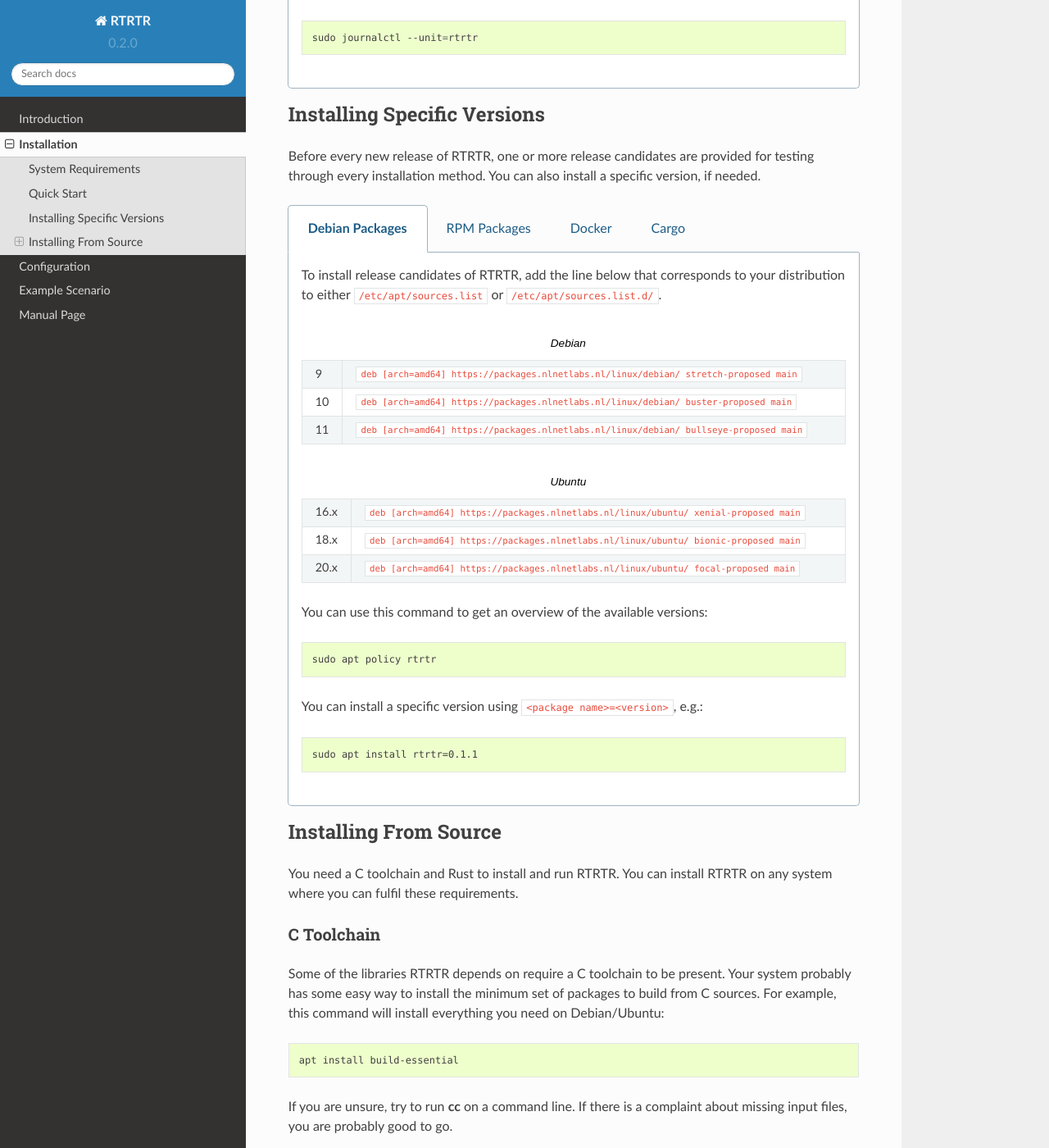
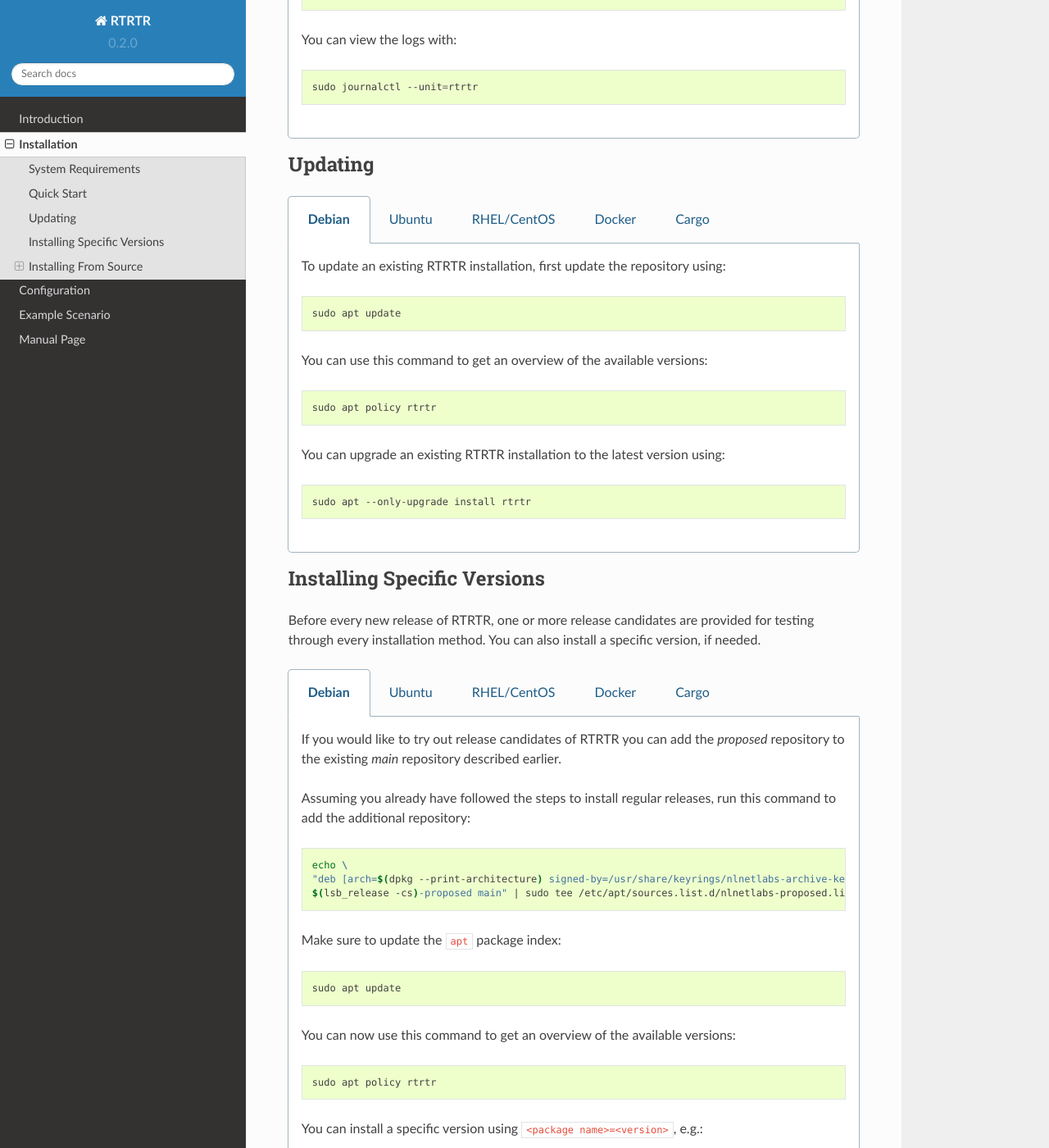
Before and after one commit to NLnetLabs/rtrtr, a Sphinx documentation site: the page built from source/installation.rst, in a window 1280 px wide and 1400 px high, scrolled down 1431 px. Shown: the whole window at 82% size. Built offline with Sphinx 7.4.7 and the Read the Docs theme 2.0.0, drawn with Linux system fonts in a browser that asks for light colours; some of the changed text lies outside the part shown.

Commit message:
Update instructions to match Routinator

```diff
--- a/source/installation.rst
+++ b/source/installation.rst
@@ -16,46 +16,48 @@
 
 .. tabs::
 
-   .. group-tab:: Debian Packages
+   .. group-tab:: Debian
 
-       If you have a machine with an amd64/x86_64 architecture running a recent
-       Debian or Ubuntu distribution, you can install RTRTR from our `software
-       package repository <https://packages.nlnetlabs.nl>`_. To use it, add the
-       line below that corresponds to your distribution to either
-       :file:`/etc/apt/sources.list` or :file:`/etc/apt/sources.list.d/`.
+       If you have a machine with an amd64/x86_64 architecture running Debian 9,
+       10 or 11, you can install RTRTR from our `software package
+       repository <https://packages.nlnetlabs.nl>`_.
 
-       .. list-table:: Debian
-          :widths: 1 15
-
-          *  -  9
-             -  ``deb [arch=amd64] https://packages.nlnetlabs.nl/linux/debian/ stretch main``
-          *  -  10
-             -  ``deb [arch=amd64] https://packages.nlnetlabs.nl/linux/debian/ buster main``
-          *  -  11
-             -  ``deb [arch=amd64] https://packages.nlnetlabs.nl/linux/debian/ bullseye main``
-
-       .. list-table:: Ubuntu
-          :widths: 1 15
-
-          *  -  16.x
-             -  ``deb [arch=amd64] https://packages.nlnetlabs.nl/linux/ubuntu/ xenial main``
-          *  -  18.x
-             -  ``deb [arch=amd64] https://packages.nlnetlabs.nl/linux/ubuntu/ bionic main``
-          *  -  20.x
-             -  ``deb [arch=amd64] https://packages.nlnetlabs.nl/linux/ubuntu/ focal main``
-
-       Then run the following commands to add the public key and update the
-       repository list:
-
-       .. code-block:: text
-
-          wget -qO- https://packages.nlnetlabs.nl/aptkey.asc | sudo apt-key add -
-          sudo apt update
-
-       You can then install RTRTR by running:
+       First update the ``apt`` package index:
 
        .. code-block:: bash
 
+          sudo apt update
+
+       Then install packages to allow ``apt`` to use a repository over HTTPS:
+
+       .. code-block:: bash
+
+          sudo apt install \
+            ca-certificates \
+            curl \
+            gnupg \
+            lsb-release
+
+       Add the GPG key from NLnet Labs:
+
+       .. code-block:: bash
+
+          curl -fsSL https://packages.nlnetlabs.nl/aptkey.asc | sudo gpg --dearmor -o /usr/share/keyrings/nlnetlabs-archive-keyring.gpg
+
+       Now, use the following command to set up the *main* repository:
+
+       .. code-block:: bash
+
+          echo \
+          "deb [arch=$(dpkg --print-architecture) signed-by=/usr/share/keyrings/nlnetlabs-archive-keyring.gpg] https://packages.nlnetlabs.nl/linux/debian \
+          $(lsb_release -cs) main" | sudo tee /etc/apt/sources.list.d/nlnetlabs.list > /dev/null
+
+       After updating the ``apt`` package index you can then install RTRTR by
+       running:
+
+       .. code-block:: bash
+
+          sudo apt update
           sudo apt install rtrtr
 
        You can now configure RTRTR by editing :file:`/etc/rtrtr.conf` and start
@@ -73,12 +75,71 @@
 
           sudo journalctl --unit=rtrtr
 
-   .. group-tab:: RPM Packages
+   .. group-tab:: Ubuntu
+
+       If you have a machine with an amd64/x86_64 architecture running Ubuntu
+       16.x, 18.x, or 20.x, you can install RTRTR from our `software
+       package repository <https://packages.nlnetlabs.nl>`_.
+
+       First update the ``apt`` package index:
+
+       .. code-block:: bash
+
+          sudo apt update
+
+       Then install packages to allow ``apt`` to use a repository over HTTPS:
+
+       .. code-block:: bash
+
+          sudo apt install \
+            ca-certificates \
+            curl \
+            gnupg \
+            lsb-release
+
+       Add the GPG key from NLnet Labs:
+
+       .. code-block:: bash
+
+          curl -fsSL https://packages.nlnetlabs.nl/aptkey.asc | sudo gpg --dearmor -o /usr/share/keyrings/nlnetlabs-archive-keyring.gpg
+
+       Now, use the following command to set up the *main* repository:
+
+       .. code-block:: bash
+
+          echo \
+          "deb [arch=$(dpkg --print-architecture) signed-by=/usr/share/keyrings/nlnetlabs-archive-keyring.gpg] https://packages.nlnetlabs.nl/linux/ubuntu \
+          $(lsb_release -cs) main" | sudo tee /etc/apt/sources.list.d/nlnetlabs.list > /dev/null
+
+       After updating the ``apt`` package index you can then install RTRTR by
+       running:
+
+       .. code-block:: bash
+
+          sudo apt update
+          sudo apt install rtrtr
+
+       You can now configure RTRTR by editing :file:`/etc/rtrtr.conf` and start
+       it with ``sudo systemctl enable --now rtrtr``.
+
+       You can check the status of RTRTR with:
+
+       .. code-block:: bash
+
+          sudo systemctl status rtrtr
+
+       You can view the logs with:
+
+       .. code-block:: bash
+
+          sudo journalctl --unit=rtrtr
+
+   .. group-tab:: RHEL/CentOS
 
        If you have a machine with an amd64/x86_64 architecture running a
-       :abbr:`RHEL (Red Hat Enterprise Linux)`/CentOS 7 or 8 distribution, you
-       can install RTRTR from our `software package repository
-       <https://packages.nlnetlabs.nl>`_.
+       :abbr:`RHEL (Red Hat Enterprise Linux)`/CentOS 7 or 8 distribution, or a
+       compatible OS such as Rocky Linux, you can install RTRTR from our
+       `software package repository <https://packages.nlnetlabs.nl>`_.
 
        To use this repository, create a file named
        :file:`/etc/yum.repos.d/nlnetlabs.repo`, enter this configuration and
@@ -187,40 +248,19 @@
           rustup update
           cargo install --locked --force rtrtr
 
-Installing Specific Versions
-----------------------------
-
-Before every new release of RTRTR, one or more release candidates are provided
-for testing through every installation method. You can also install a specific
-version, if needed.
+Updating
+--------
 
 .. tabs::
 
-   .. group-tab:: Debian Packages
+   .. group-tab:: Debian
 
-       To install release candidates of RTRTR, add the line below that
-       corresponds to your distribution to either :file:`/etc/apt/sources.list`
-       or :file:`/etc/apt/sources.list.d/`.
+       To update an existing RTRTR installation, first update the
+       repository using:
 
-       .. list-table:: Debian
-          :widths: 1 15
+       .. code-block:: text
 
-          *  -  9
-             -  ``deb [arch=amd64] https://packages.nlnetlabs.nl/linux/debian/ stretch-proposed main``
-          *  -  10
-             -  ``deb [arch=amd64] https://packages.nlnetlabs.nl/linux/debian/ buster-proposed main``
-          *  -  11
-             -  ``deb [arch=amd64] https://packages.nlnetlabs.nl/linux/debian/ bullseye-proposed main``
-
-       .. list-table:: Ubuntu
-          :widths: 1 15
-
-          *  -  16.x
-             -  ``deb [arch=amd64] https://packages.nlnetlabs.nl/linux/ubuntu/ xenial-proposed main``
-          *  -  18.x
-             -  ``deb [arch=amd64] https://packages.nlnetlabs.nl/linux/ubuntu/ bionic-proposed main``
-          *  -  20.x
-             -  ``deb [arch=amd64] https://packages.nlnetlabs.nl/linux/ubuntu/ focal-proposed main``
+          sudo apt update
 
        You can use this command to get an overview of the available versions:
 
@@ -228,17 +268,153 @@
 
           sudo apt policy rtrtr
 
+       You can upgrade an existing RTRTR installation to the latest version
+       using:
+
+       .. code-block:: text
+
+          sudo apt --only-upgrade install rtrtr
+
+   .. group-tab:: Ubuntu
+
+       To update an existing RTRTR installation, first update the
+       repository using:
+
+       .. code-block:: text
+
+          sudo apt update
+
+       You can use this command to get an overview of the available versions:
+
+       .. code-block:: text
+
+          sudo apt policy rtrtr
+
+       You can upgrade an existing RTRTR installation to the latest version
+       using:
+
+       .. code-block:: text
+
+          sudo apt --only-upgrade install rtrtr
+
+   .. group-tab:: RHEL/CentOS
+
+       To update an existing RTRTR installation, you can use this command
+       to get an overview of the available versions:
+
+       .. code-block:: bash
+
+          sudo yum --showduplicates list rtrtr
+
+       You can update to the latest version using:
+
+       .. code-block:: bash
+
+          sudo yum update -y rtrtr
+
+   .. group-tab:: Docker
+
+       Upgrading to the latest version of RTRTR can be done with:
+
+       .. code-block:: text
+
+          docker run -it nlnetlabs/rtrtr:latest
+
+   .. group-tab:: Cargo
+
+       If you want to install the latest version of RTRTR using Cargo, it's
+       recommended to also update Rust to the latest version first. Use the
+       ``--force`` option to  overwrite an existing version with the latest
+       release:
+
+       .. code-block:: text
+
+          rustup update
+          cargo install --locked --force rtrtr
+
+Installing Specific Versions
+----------------------------
+
+Before every new release of RTRTR, one or more release candidates are
+provided for testing through every installation method. You can also install
+a specific version, if needed.
+
+.. tabs::
+
+   .. group-tab:: Debian
+
+       If you would like to try out release candidates of RTRTR you can add
+       the *proposed* repository to the existing *main* repository described
+       earlier.
+
+       Assuming you already have followed the steps to install regular releases,
+       run this command to add the additional repository:
+
+       .. code-block:: bash
+
+          echo \
+          "deb [arch=$(dpkg --print-architecture) signed-by=/usr/share/keyrings/nlnetlabs-archive-keyring.gpg] https://packages.nlnetlabs.nl/linux/debian \
+          $(lsb_release -cs)-proposed main" | sudo tee /etc/apt/sources.list.d/nlnetlabs-proposed.list > /dev/null
+
+       Make sure to update the ``apt`` package index:
+
+       .. code-block:: bash
+
+          sudo apt update
+
+       You can now use this command to get an overview of the available
+       versions:
+
+       .. code-block:: bash
+
+          sudo apt policy rtrtr
+
        You can install a specific version using ``<package name>=<version>``,
        e.g.:
 
-       .. code-block:: text
+       .. code-block:: bash
 
-          sudo apt install rtrtr=0.1.1
+          sudo apt install rtrtr=0.1.1~rc2-1buster
 
-   .. group-tab:: RPM Packages
+   .. group-tab:: Ubuntu
 
-       To install release candidates of RTRTR, create an additional repo file
-       named :file:`/etc/yum.repos.d/nlnetlabs-testing.repo`, enter this
+       If you would like to try out release candidates of RTRTR you can add
+       the *proposed* repository to the existing *main* repository described
+       earlier.
+
+       Assuming you already have followed the steps to install regular releases,
+       run this command to add the additional repository:
+
+       .. code-block:: bash
+
+          echo \
+          "deb [arch=$(dpkg --print-architecture) signed-by=/usr/share/keyrings/nlnetlabs-archive-keyring.gpg] https://packages.nlnetlabs.nl/linux/ubuntu \
+          $(lsb_release -cs)-proposed main" | sudo tee /etc/apt/sources.list.d/nlnetlabs-proposed.list > /dev/null
+
+       Make sure to update the ``apt`` package index:
+
+       .. code-block:: bash
+
+          sudo apt update
+
+       You can now use this command to get an overview of the available
+       versions:
+
+       .. code-block:: bash
+
+          sudo apt policy rtrtr
+
+       You can install a specific version using ``<package name>=<version>``,
+       e.g.:
+
+       .. code-block:: bash
+
+          sudo apt install rtrtr=0.1.1~rc2-1bionic
+
+   .. group-tab:: RHEL/CentOS
+
+       To install release candidates of RTRTR, create an additional repo
+       file named :file:`/etc/yum.repos.d/nlnetlabs-testing.repo`, enter this
        configuration and save it:
 
        .. code-block:: text
```
Also changed, not shown: other parts of source/installation.rst (+9 -9 lines).
